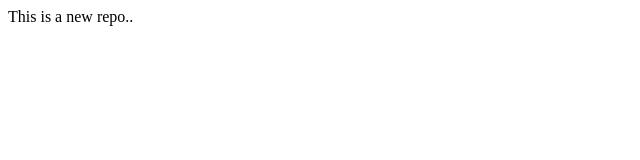
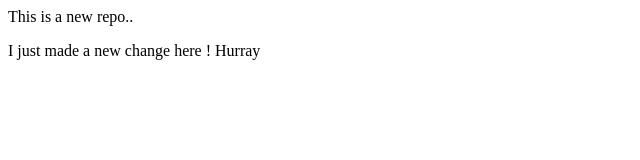
Before and after one commit to SOMNATHMONDAL22/localrepo, a plain HTML site: page index.html in a window 1280 px wide. Shown: the whole page, without its empty margins (0-640 px from the left). Drawn offline with Linux system fonts and the light colour scheme.

Commit message:
Added paragraph

```diff
--- a/index.html
+++ b/index.html
@@ -1 +1,2 @@
 <p>This is a new repo..</p>
+<p>I just made a new change here ! Hurray</p>
```
